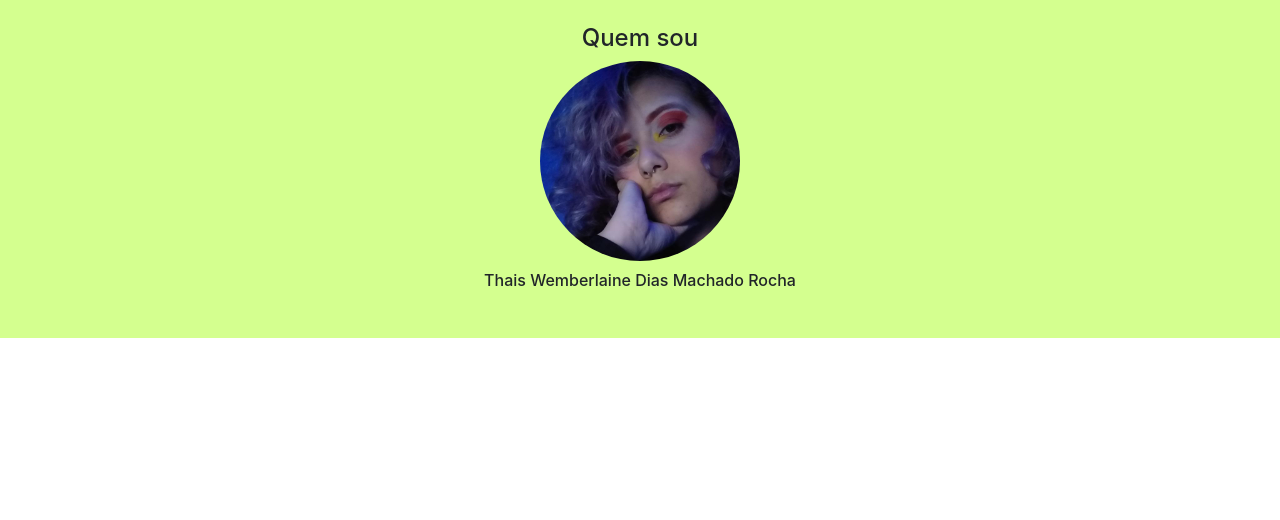
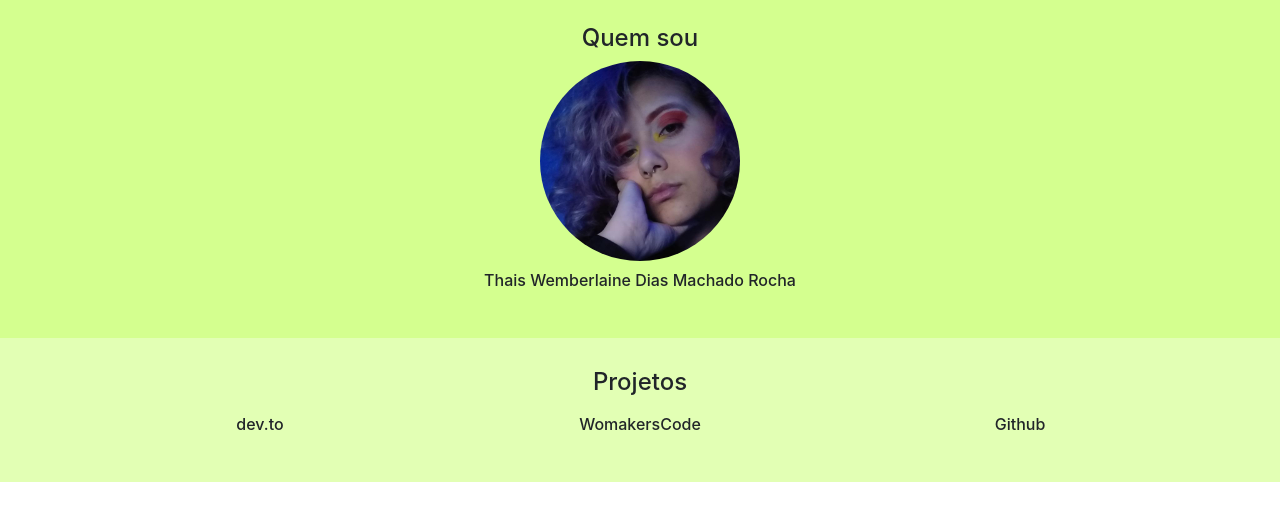
Before and after one commit to ThWember/aula-bootstrap, a plain HTML site: page index.html in a window 1280 px wide. Shown: the part 62-582 px from the top of the page. Drawn offline with Linux system fonts and the light colour scheme.

Commit message:
Updated projetos section

```diff
--- a/index.html
+++ b/index.html
@@ -31,5 +31,23 @@
             <h6>Thais Wemberlaine Dias Machado Rocha</h6>
         </div>
     </section>
+    <section>
+        <div class="container-fluid projetos text-center margin">
+            <h4>Projetos</h4>
+            <div class="container">
+                <div class="row">
+                    <div class="col-lg-4">
+                        <h6>dev.to</h6>
+                    </div>
+                    <div class="col-lg-4">
+                        <h6>WomakersCode</h6>
+                    </div>
+                    <div class="col-lg-4">
+                        <h6>Github</h6>
+                    </div>
+                </div>
+            </div>
+        </div>
+    </section>
 </body>
 </html>
--- a/styles/style.css
+++ b/styles/style.css
@@ -13,3 +13,7 @@
 h6 {
     padding: 10px;
 }
+
+.projetos {
+    background-color: rgb(226, 255, 180);
+}
```
